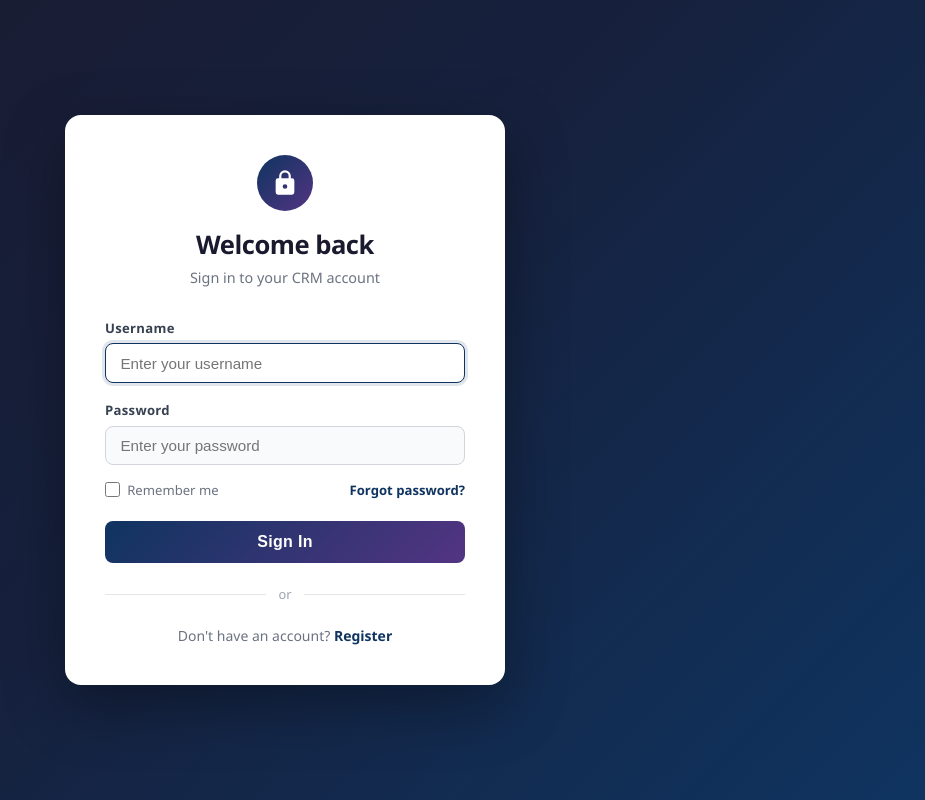
After one commit to SHRI171981/django-learning, a Django app: page /login/ in a window 1280 px wide. The commit adds this page. Shown: the whole page, without its empty margins (355-1280 px from the left). Run offline with Django 5.2, Linux system fonts and the light colour scheme.

Commit message:
video14: user login and register

```diff
--- /dev/null
+++ b/crm/accounts/templates/accounts/login.html
@@ -0,0 +1,304 @@
+<!DOCTYPE html>
+<html lang="en">
+<head>
+    <meta charset="UTF-8">
+    <meta name="viewport" content="width=device-width, initial-scale=1.0">
+    <title>Login &mdash; CRM</title>
+    <style>
+        *, *::before, *::after {
+            box-sizing: border-box;
+            margin: 0;
+            padding: 0;
+        }
+
+        body {
+            min-height: 100vh;
+            display: flex;
+            align-items: center;
+            justify-content: center;
+            background: linear-gradient(135deg, #1a1a2e 0%, #16213e 50%, #0f3460 100%);
+            font-family: 'Segoe UI', Tahoma, Geneva, Verdana, sans-serif;
+            padding: 2rem 1rem;
+        }
+
+        .card {
+            background: #ffffff;
+            border-radius: 16px;
+            padding: 2.5rem 2.5rem;
+            width: 100%;
+            max-width: 440px;
+            box-shadow: 0 20px 60px rgba(0, 0, 0, 0.35);
+        }
+
+        .card-header {
+            text-align: center;
+            margin-bottom: 2rem;
+        }
+
+        .card-header .logo {
+            display: inline-flex;
+            align-items: center;
+            justify-content: center;
+            width: 56px;
+            height: 56px;
+            border-radius: 50%;
+            background: linear-gradient(135deg, #0f3460, #533483);
+            margin-bottom: 1rem;
+        }
+
+        .card-header .logo svg {
+            width: 28px;
+            height: 28px;
+            fill: #ffffff;
+        }
+
+        .card-header h1 {
+            font-size: 1.6rem;
+            font-weight: 700;
+            color: #1a1a2e;
+            letter-spacing: -0.5px;
+        }
+
+        .card-header p {
+            margin-top: 0.35rem;
+            font-size: 0.9rem;
+            color: #6b7280;
+        }
+
+        .form-group {
+            margin-bottom: 1.15rem;
+        }
+
+        .form-group label {
+            display: block;
+            font-size: 0.82rem;
+            font-weight: 600;
+            color: #374151;
+            margin-bottom: 0.4rem;
+            letter-spacing: 0.3px;
+        }
+
+        .form-group input[type="text"],
+        .form-group input[type="password"] {
+            width: 100%;
+            padding: 0.65rem 0.9rem;
+            border: 1.5px solid #d1d5db;
+            border-radius: 8px;
+            font-size: 0.95rem;
+            color: #111827;
+            background: #f9fafb;
+            transition: border-color 0.2s, box-shadow 0.2s, background 0.2s;
+            outline: none;
+        }
+
+        .form-group input[type="text"]:focus,
+        .form-group input[type="password"]:focus {
+            border-color: #0f3460;
+            background: #ffffff;
+            box-shadow: 0 0 0 3px rgba(15, 52, 96, 0.12);
+        }
+
+        .form-group .errorlist {
+            list-style: none;
+            margin-top: 0.35rem;
+        }
+
+        .form-group .errorlist li {
+            font-size: 0.78rem;
+            color: #dc2626;
+            display: flex;
+            align-items: center;
+            gap: 0.3rem;
+        }
+
+        .form-group .errorlist li::before {
+            content: "✕";
+            font-size: 0.7rem;
+        }
+
+        .non-field-errors {
+            background: #fef2f2;
+            border: 1px solid #fecaca;
+            border-radius: 8px;
+            padding: 0.75rem 1rem;
+            margin-bottom: 1.2rem;
+            list-style: none;
+        }
+
+        .non-field-errors li {
+            font-size: 0.85rem;
+            color: #dc2626;
+        }
+
+        .row-inline {
+            display: flex;
+            align-items: center;
+            justify-content: space-between;
+            margin-bottom: 1.4rem;
+            margin-top: -0.2rem;
+        }
+
+        .remember-me {
+            display: flex;
+            align-items: center;
+            gap: 0.45rem;
+            font-size: 0.82rem;
+            color: #6b7280;
+            cursor: pointer;
+        }
+
+        .remember-me input[type="checkbox"] {
+            accent-color: #0f3460;
+            width: 15px;
+            height: 15px;
+            cursor: pointer;
+        }
+
+        .forgot-link {
+            font-size: 0.82rem;
+            color: #0f3460;
+            font-weight: 600;
+            text-decoration: none;
+        }
+
+        .forgot-link:hover {
+            text-decoration: underline;
+        }
+
+        .btn-submit {
+            width: 100%;
+            padding: 0.75rem;
+            background: linear-gradient(135deg, #0f3460, #533483);
+            color: #ffffff;
+            font-size: 1rem;
+            font-weight: 600;
+            border: none;
+            border-radius: 8px;
+            cursor: pointer;
+            letter-spacing: 0.3px;
+            transition: opacity 0.2s, transform 0.1s;
+        }
+
+        .btn-submit:hover {
+            opacity: 0.92;
+        }
+
+        .btn-submit:active {
+            transform: scale(0.985);
+        }
+
+        .divider {
+            display: flex;
+            align-items: center;
+            gap: 0.8rem;
+            margin: 1.4rem 0;
+            color: #9ca3af;
+            font-size: 0.8rem;
+        }
+
+        .divider::before,
+        .divider::after {
+            content: "";
+            flex: 1;
+            height: 1px;
+            background: #e5e7eb;
+        }
+
+        .card-footer {
+            text-align: center;
+            font-size: 0.875rem;
+            color: #6b7280;
+        }
+
+        .card-footer a {
+            color: #0f3460;
+            font-weight: 600;
+            text-decoration: none;
+        }
+
+        .card-footer a:hover {
+            text-decoration: underline;
+        }
+
+        @media (max-width: 480px) {
+            .card {
+                padding: 2rem 1.5rem;
+            }
+        }
+    </style>
+</head>
+<body>
+
+    <div class="card">
+
+        <div class="card-header">
+            <div class="logo">
+                <!-- Lock icon -->
+                <svg viewBox="0 0 24 24" xmlns="http://www.w3.org/2000/svg">
+                    <path d="M18 8h-1V6A5 5 0 0 0 7 6v2H6a2 2 0 0 0-2 2v10a2 2 0 0 0 2 2h12a2 2 0 0 0 2-2V10a2 2 0 0 0-2-2zm-6 9a2 2 0 1 1 0-4 2 2 0 0 1 0 4zm3.1-9H8.9V6a3.1 3.1 0 0 1 6.2 0v2z"/>
+                </svg>
+            </div>
+            <h1>Welcome back</h1>
+            <p>Sign in to your CRM account</p>
+        </div>
+
+        {% if form.non_field_errors %}
+        <ul class="non-field-errors">
+            {% for error in form.non_field_errors %}
+            <li>{{ error }}</li>
+            {% endfor %}
+        </ul>
+        {% endif %}
+
+        <form method="POST" novalidate>
+            {% csrf_token %}
+
+            <div class="form-group">
+                <label for="id_username">Username</label>
+                <input type="text" name="username" id="id_username" placeholder="Enter your username" autofocus>
+                {% if form.username.errors %}
+                <ul class="errorlist">
+                    {% for error in form.username.errors %}
+                    <li>{{ error }}</li>
+                    {% endfor %}
+                </ul>
+                {% endif %}
+            </div>
+
+            <div class="form-group">
+                <label for="id_password">Password</label>
+                <input type="password" name="password" id="id_password" placeholder="Enter your password">
+                {% if form.password.errors %}
+                <ul class="errorlist">
+                    {% for error in form.password.errors %}
+                    <li>{{ error }}</li>
+                    {% endfor %}
+                </ul>
+                {% endif %}
+            </div>
+
+            <div class="row-inline">
+                <label class="remember-me">
+                    <input type="checkbox" name="remember_me"> Remember me
+                </label>
+                <a href="#" class="forgot-link">Forgot password?</a>
+            </div>
+
+            <button type="submit" class="btn-submit">Sign In</button>
+        </form>
+
+        <div class="divider">or</div>
+
+        {% for message in messages %}
+            <div class="non-field-errors">
+                <li>{{ message }}</li>
+            </div>
+        {% endfor %}
+        <div class="card-footer">
+            Don't have an account? <a href="{% url 'register' %}">Register</a>
+        </div>
+
+    </div>
+
+</body>
+</html>
--- a/crm/accounts/urls.py
+++ b/crm/accounts/urls.py
@@ -3,6 +3,11 @@ from . import views
 
 urlpatterns = [
     path('', views.home, name='home'),
+
+    path('register/', views.registerUser, name='register'),
+    path('login/', views.loginUser, name='login'),
+    path('logout/', views.logoutUser, name='logout'),
+
     path('products/', views.products, name='products'),
     path('customers/', views.customers, name='customers'),
     path('customer/<str:pk_test>/', views.customer, name='customer'),
--- a/crm/accounts/views.py
+++ b/crm/accounts/views.py
@@ -2,10 +2,50 @@ from django.shortcuts import render, redirect
 from django.http import HttpResponse
 from django.forms import inlineformset_factory
 from .models import Product, Customer, Order
-from .forms import OrderForm
+from .forms import OrderForm, CreateUserForm
 from .filters import OrderFilter
+from django.contrib.auth.forms import UserCreationForm
+from django.contrib import messages
+from django.contrib.auth import authenticate, login, logout
+from django.contrib.auth.decorators import login_required
+
+def registerUser(request):
+    if request.user.is_authenticated:
+        return redirect('home')
+    form = CreateUserForm()
+    if request.method == 'POST':
+        form = CreateUserForm(request.POST)
+        if form.is_valid():
+            form.save()
+            user = form.cleaned_data.get('username')
+            messages.success(request, 'Account was created for ' + user)
+            return redirect('login')
+    context = {'form': form}
+    return render(request, 'accounts/register.html', context)
+
+
+def loginUser(request):
+    if request.user.is_authenticated:
+        return redirect('home')
+    if request.method == 'POST':
+        username = request.POST.get('username')
+        password = request.POST.get('password')
+        user = authenticate(request, username=username, password=password)
+        if user is not None:
+            login(request, user)
+            return redirect('home')
+        else:
+            messages.info(request, 'Username OR password is not matched')
+    return render(request, 'accounts/login.html')
+
+
+def logoutUser(request):
+    logout(request)
+    return redirect('login')
+
 
 # Dashboard view
+@login_required(login_url='login')
 def home(request):
     orders = Order.objects.all()
     customers = Customer.objects.all()
@@ -30,22 +70,23 @@ def home(request):
     return render(request, 'accounts/dashboard.html', context)
 
 
+@login_required(login_url='login')
 def products(request):
     products = Product.objects.all()
     return render(request, 'accounts/products.html', {'products': products})
 
 
+@login_required(login_url='login')
 def customers(request):
     customers = Customer.objects.all()
     return render(request, 'accounts/customer.html', {'customers': customers})
 
 
+@login_required(login_url='login')
 def customer(request, pk_test):
     customer = Customer.objects.get(id=pk_test)
     orders = customer.order_set.all()
     order_count = orders.count()
-
-
     context = {
         'customer': customer,
         'orders': orders,
@@ -54,6 +95,7 @@ def customer(request, pk_test):
     return render(request, 'accounts/single_customer.html', context)
 
 
+@login_required(login_url='login')
 def product(request, pk_test):
     product = Product.objects.get(id=pk_test)
     context = {
@@ -62,6 +104,7 @@ def product(request, pk_test):
     return render(request, 'accounts/single_product.html', context)
 
 
+@login_required(login_url='login')
 def createOrder(request, pk_test):
     OrderFormSet = inlineformset_factory(Customer, Order, fields=('product', 'status'), extra=5)
     customer = Customer.objects.get(id=pk_test)
@@ -78,6 +121,7 @@ def createOrder(request, pk_test):
     return render(request, 'accounts/order_form.html', context)
 
 
+@login_required(login_url='login')
 def updateOrder(request, pk_test):
     order = Order.objects.get(id=pk_test)
     form = OrderForm(instance=order)
@@ -90,6 +134,7 @@ def updateOrder(request, pk_test):
     return render(request, 'accounts/order_form.html', context)
 
 
+@login_required(login_url='login')
 def deleteOrder(request, pk_test):
     order = Order.objects.get(id=pk_test)
     if request.method == 'POST':
```
Also changed, not shown: crm/accounts/forms.py (+9 -0 lines), crm/accounts/templates/accounts/navbar.html (+14 -0 lines), crm/accounts/templates/accounts/register.html (added, +256 -0 lines).
